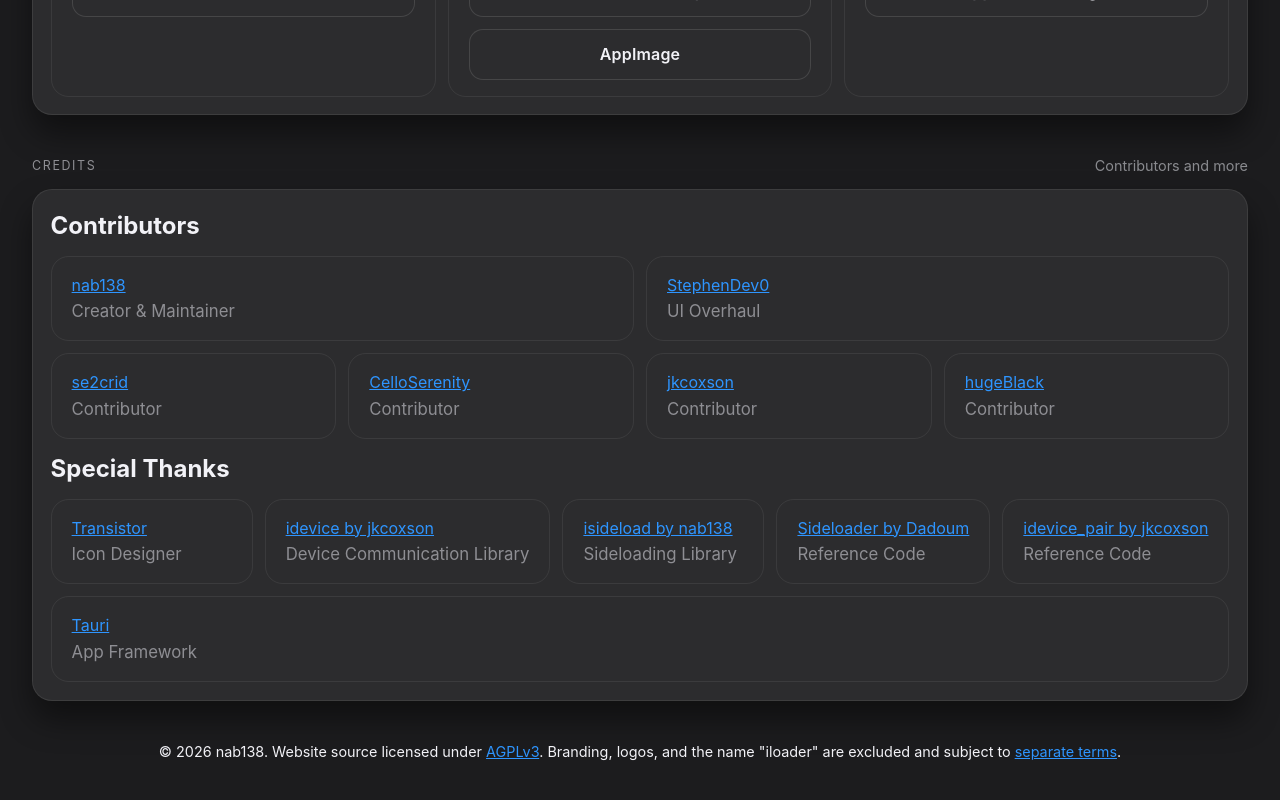
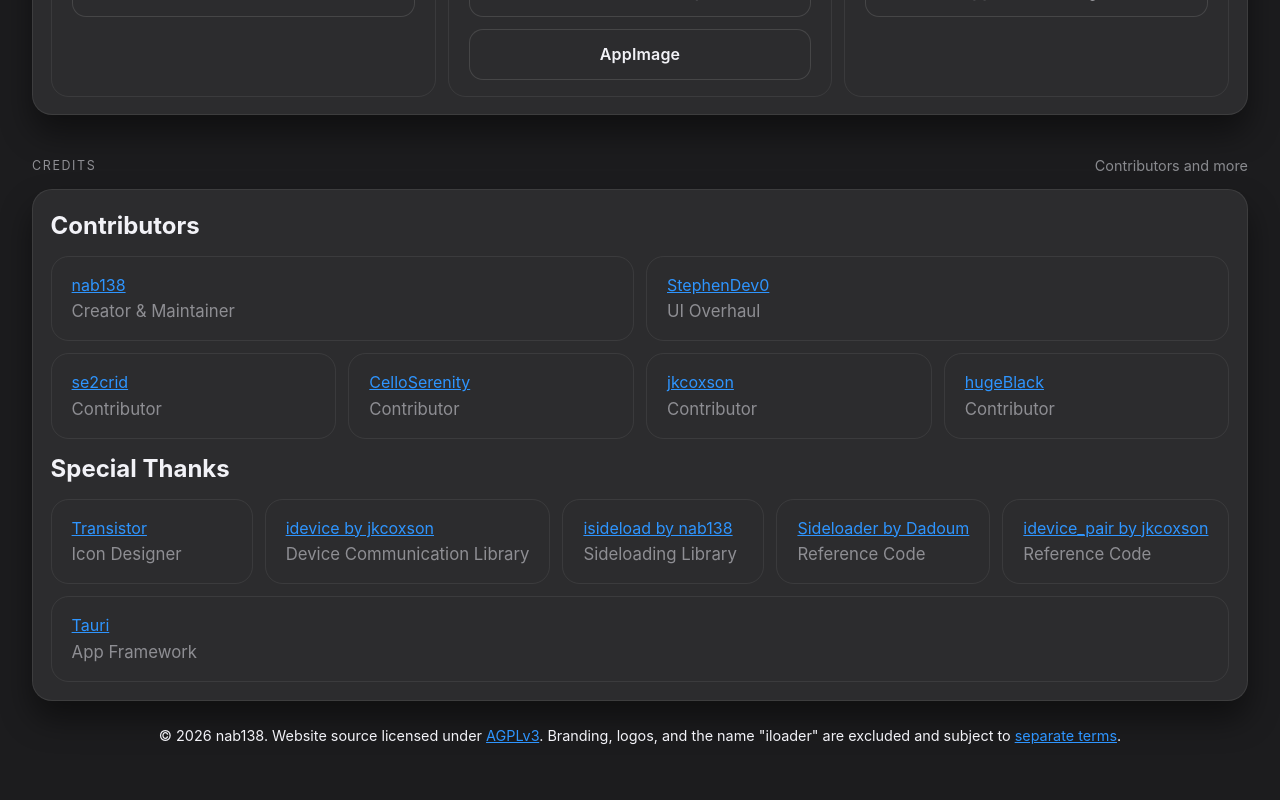
Before and after one commit to nab138/iloader-website, a React (Vite) app: page / in a window 1280 px wide. Shown: the part 804-1604 px from the top of the page. Built offline with nearby package versions, Linux system fonts and the light colour scheme.

Commit message:
fix padding again

```diff
--- a/src/App.css
+++ b/src/App.css
@@ -320,6 +320,6 @@ a {
 
 .footer {
   text-align: center;
-  padding: 1rem;
+  padding-bottom: 2rem;
   font-size: 0.9rem;
 }
```
